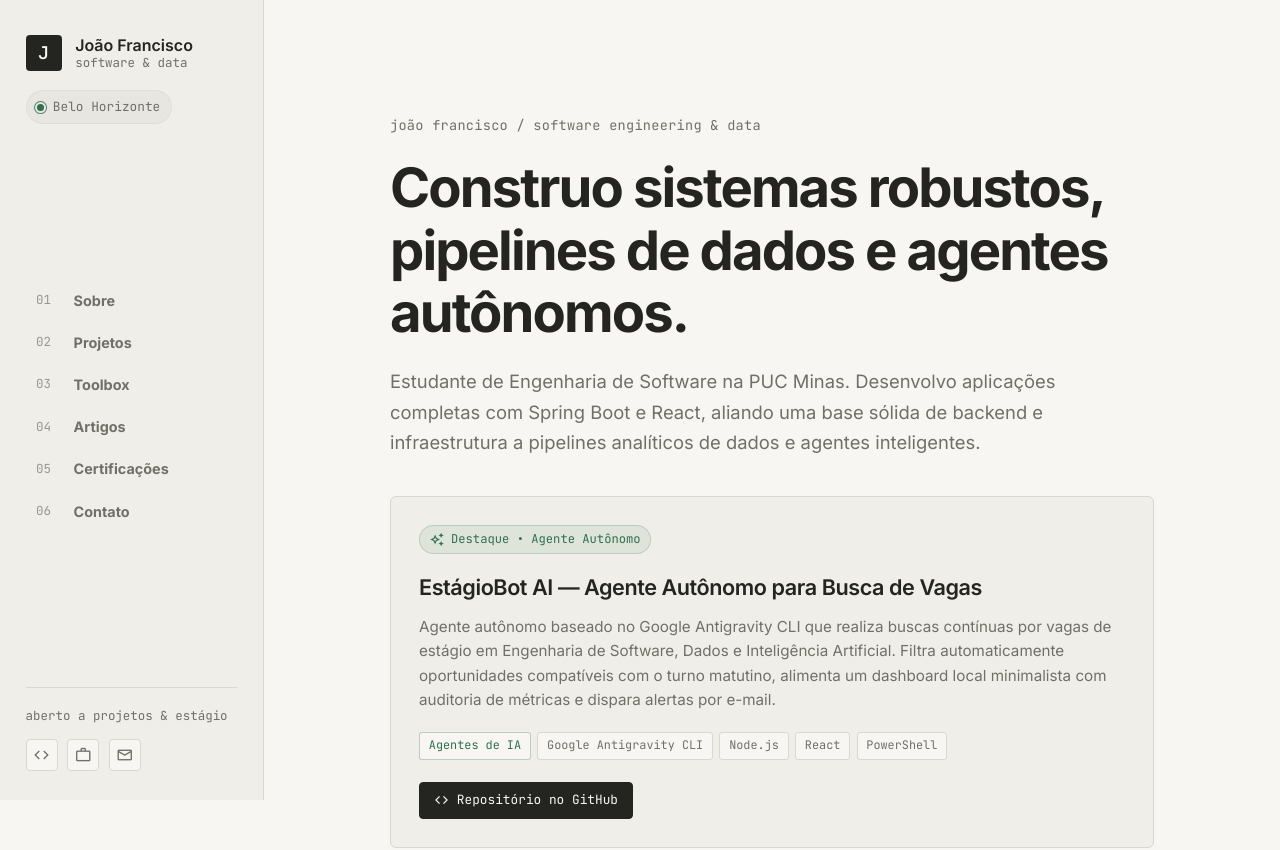
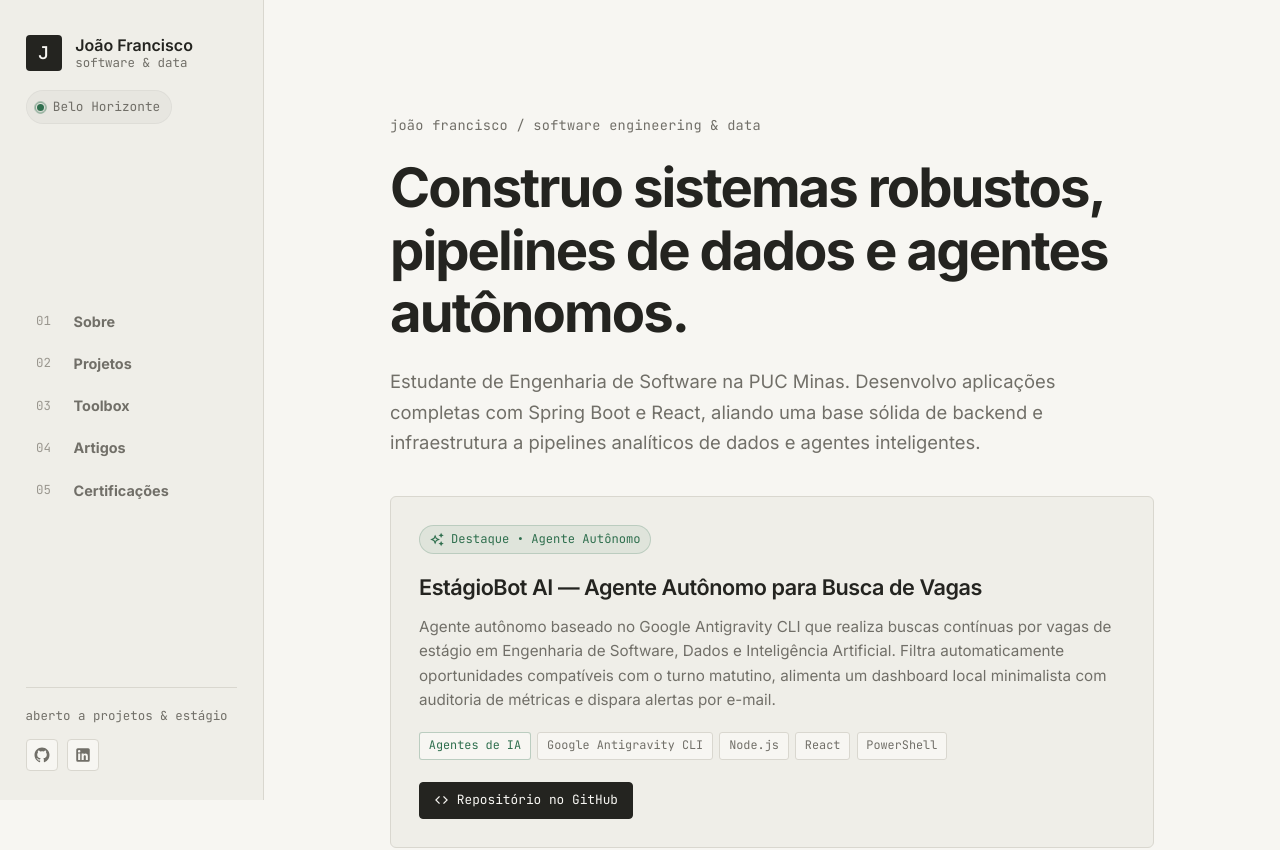
Before and after one commit to joaofr-tech/portfolio, a React (Vite) app: page / in a window 1280 px wide. Shown: the top 850 px of the page. Built offline with nearby package versions, Linux system fonts and the light colour scheme.

Commit message:
refactor: remove contact section, add official brand SVGs for GitHub and LinkedIn, remove email link

```diff
--- a/src/components/ArticlesSection.tsx
+++ b/src/components/ArticlesSection.tsx
@@ -6,9 +6,9 @@ export function ArticlesSection() {
       <div className="wrap">
         <header className="section-header">
           <p className="mono">04 / artigos</p>
-          <h2>Escrita técnica e guias práticos.</h2>
+          <h2>Como eu penso.</h2>
           <p className="section-intro">
-            Artigos aprofundados sobre ferramentas de terminal inteligente, agentes de IA autônomos e configurações práticas.
+            Artigos sobre meus aprendizados, descobertas e reflexões.
           </p>
         </header>
 
--- a/src/components/ContactSection.tsx
+++ /dev/null
@@ -1,64 +0,0 @@
-export function ContactSection() {
-  return (
-    <>
-      <section id="contato" className="document-section">
-        <div className="wrap">
-          <header className="section-header">
-            <p className="mono">06 / contato</p>
-            <h2>Vamos conversar sobre engenharia, dados ou projetos?</h2>
-            <p className="section-intro">
-              Estou ativamente disponível para oportunidades de estágio em Engenharia de Software e Engenharia de Dados.
-            </p>
-          </header>
-
-          <p className="contact-desc">
-            Seja para discutir uma oportunidade técnica, debater sobre arquitetura medalhão ou trocar ideias sobre agentes autônomos, sinta-se à vontade para me contatar.
-          </p>
-
-          <div className="contact-links">
-            <a
-              href="mailto:joaofranciscoramos14@gmail.com"
-              className="btn-action btn-action-primary"
-            >
-              <span className="material-symbols-outlined" style={{ fontSize: '16px' }} aria-hidden="true">
-                mail
-              </span>
-              <span>joaofranciscoramos14@gmail.com</span>
-            </a>
-
-            <a
-              href="https://www.linkedin.com/in/jo%C3%A3o-francisco-ramos/"
-              target="_blank"
-              rel="noopener noreferrer"
-              className="btn-action"
-            >
-              <span className="material-symbols-outlined" style={{ fontSize: '16px' }} aria-hidden="true">
-                work
-              </span>
-              <span>LinkedIn</span>
-            </a>
-
-            <a
-              href="https://github.com/joaofr-tech"
-              target="_blank"
-              rel="noopener noreferrer"
-              className="btn-action"
-            >
-              <span className="material-symbols-outlined" style={{ fontSize: '16px' }} aria-hidden="true">
-                code
-              </span>
-              <span>GitHub</span>
-            </a>
-          </div>
-        </div>
-      </section>
-
-      <footer className="footer">
-        <div className="wrap">
-          <p>João Francisco · Engenharia de Software &amp; Dados</p>
-          <span>Belo Horizonte · 2026</span>
-        </div>
-      </footer>
-    </>
-  )
-}
--- a/src/components/Sidebar.tsx
+++ b/src/components/Sidebar.tsx
@@ -3,6 +3,26 @@ import { useState } from 'react'
 interface SidebarProps {
   activeSection: string
   onNavigate?: (id: string) => void
+}
+
+function GithubIcon() {
+  return (
+    <svg width="18" height="18" viewBox="0 0 24 24" fill="currentColor" aria-hidden="true">
+      <path
+        fillRule="evenodd"
+        clipRule="evenodd"
+        d="M12 2C6.477 2 2 6.484 2 12.017c0 4.425 2.865 8.18 6.839 9.504.5.092.682-.217.682-.483 0-.237-.008-.868-.013-1.703-2.782.605-3.369-1.343-3.369-1.343-.454-1.158-1.11-1.466-1.11-1.466-.908-.62.069-.608.069-.608 1.003.07 1.53 1.032 1.53 1.032.892 1.53 2.341 1.088 2.91.832.092-.647.35-1.088.636-1.338-2.22-.253-4.555-1.113-4.555-4.951 0-1.093.39-1.988 1.029-2.688-.103-.253-.446-1.272.098-2.65 0 0 .84-.27 2.75 1.026A9.564 9.564 0 0112 6.844c.85.004 1.705.115 2.504.337 1.909-1.296 2.747-1.027 2.747-1.027.546 1.379.202 2.398.1 2.651.64.7 1.028 1.595 1.028 2.688 0 3.848-2.339 4.695-4.566 4.943.359.309.678.92.678 1.855 0 1.338-.012 2.419-.012 2.747 0 .268.18.58.688.482A10.019 10.019 0 0022 12.017C22 6.484 17.522 2 12 2z"
+      />
+    </svg>
+  )
+}
+
+function LinkedinIcon() {
+  return (
+    <svg width="18" height="18" viewBox="0 0 24 24" fill="currentColor" aria-hidden="true">
+      <path d="M19 3a2 2 0 0 1 2 2v14a2 2 0 0 1-2 2H5a2 2 0 0 1-2-2V5a2 2 0 0 1 2-2h14m-.5 15.5v-5.3a3.26 3.26 0 0 0-3.26-3.26c-.85 0-1.84.52-2.28 1.3v-1.11h-2.79v8.37h2.79v-4.93c0-.77.62-1.4 1.39-1.4a1.4 1.4 0 0 1 1.4 1.4v4.93h2.75M6.88 8.56a1.68 1.68 0 0 0 1.68-1.68c0-.93-.75-1.69-1.68-1.69a1.69 1.69 0 0 0-1.69 1.69c0 .93.76 1.68 1.69 1.68m1.39 9.94v-8.37H5.5v8.37h2.77z" />
+    </svg>
+  )
 }
 
 const navLinks = [
@@ -11,7 +31,6 @@ const navLinks = [
   { id: 'toolbox', number: '03', label: 'Toolbox' },
   { id: 'artigos', number: '04', label: 'Artigos' },
   { id: 'certificados', number: '05', label: 'Certificações' },
-  { id: 'contato', number: '06', label: 'Contato' },
 ]
 
 export function Sidebar({ activeSection, onNavigate }: SidebarProps) {
@@ -102,9 +121,7 @@ export function Sidebar({ activeSection, onNavigate }: SidebarProps) {
             title="GitHub"
             aria-label="Perfil no GitHub"
           >
-            <span className="material-symbols-outlined" style={{ fontSize: '18px' }}>
-              code
-            </span>
+            <GithubIcon />
           </a>
           <a
             href="https://www.linkedin.com/in/jo%C3%A3o-francisco-ramos/"
@@ -114,24 +131,7 @@ export function Sidebar({ activeSection, onNavigate }: SidebarProps) {
             title="LinkedIn"
             aria-label="Perfil no LinkedIn"
           >
-            <span className="material-symbols-outlined" style={{ fontSize: '18px' }}>
-              work
-            </span>
-          </a>
-          <a
-            href="#contato"
-            className="social-btn"
-            title="Contato"
-            aria-label="Ir para seção de contato"
-            onClick={(e) => {
-              e.preventDefault()
-              handleLinkClick('contato')
-              document.getElementById('contato')?.scrollIntoView({ behavior: 'smooth' })
-            }}
-          >
-            <span className="material-symbols-outlined" style={{ fontSize: '18px' }}>
-              mail
-            </span>
+            <LinkedinIcon />
           </a>
         </div>
       </div>
--- a/src/pages/Profile.tsx
+++ b/src/pages/Profile.tsx
@@ -5,7 +5,6 @@ import { ProjectsSection } from '../components/ProjectsSection'
 import { ToolboxSection } from '../components/ToolboxSection'
 import { ArticlesSection } from '../components/ArticlesSection'
 import { CertificationsSection } from '../components/CertificationsSection'
-import { ContactSection } from '../components/ContactSection'
 
 interface ProfileProps {
   onSectionChange?: (sectionId: string) => void
@@ -15,7 +14,7 @@ export default function Profile({ onSectionChange }: ProfileProps) {
   useEffect(() => {
     if (!onSectionChange) return
 
-    const sectionIds = ['hero', 'sobre', 'projetos', 'toolbox', 'artigos', 'certificados', 'contato']
+    const sectionIds = ['hero', 'sobre', 'projetos', 'toolbox', 'artigos', 'certificados']
     const elements = sectionIds
       .map((id) => document.getElementById(id))
       .filter((el): el is HTMLElement => Boolean(el))
@@ -45,7 +44,12 @@ export default function Profile({ onSectionChange }: ProfileProps) {
       <ToolboxSection />
       <ArticlesSection />
       <CertificationsSection />
-      <ContactSection />
+      <footer className="footer">
+        <div className="wrap">
+          <p>João Francisco · Engenharia de Software &amp; Dados</p>
+          <span>Belo Horizonte · 2026</span>
+        </div>
+      </footer>
     </>
   )
 }
```
